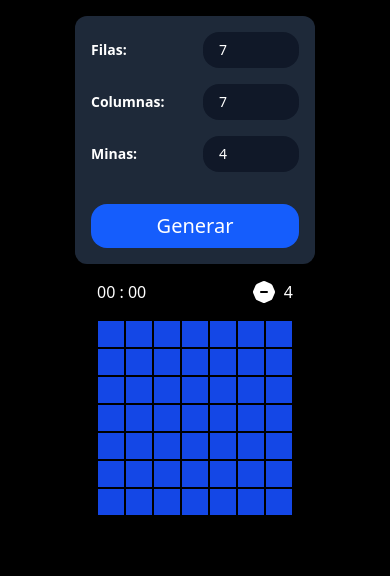
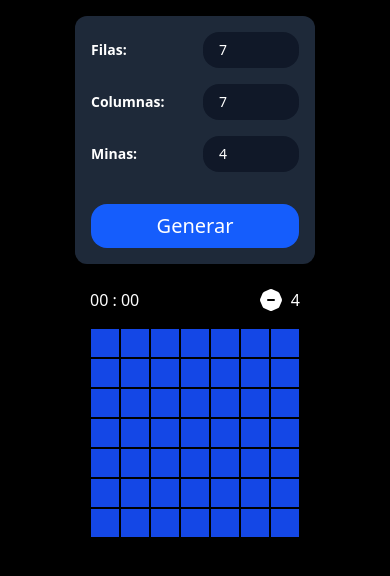
Before and after one commit to NicolashhOcampo/Minesweeper, an Angular app: page / in a window 390 px wide. Shown: the top 576 px of the page. Built offline with nearby package versions, Linux system fonts and the light colour scheme.

Commit message:
fix: Adjust layout and styling for better responsiveness and consistency

```diff
--- a/src/app/app.html
+++ b/src/app/app.html
@@ -1,4 +1,4 @@
-<main class="w-full py-4 max-w-2xl m-auto flex flex-col gap-4 items-center">
+<main class="w-full py-4 m-auto flex flex-col gap-4 items-center">
   <app-create-board (outputForm)="onCreateBoard($event)"/>
-  <app-board [boardId]="createBoard().id" [rows]="createBoard().rows" [cols]="createBoard().cols" [mines]="createBoard().mines"/>
+  <app-board class="max-w-dvw p-2" [boardId]="createBoard().id" [rows]="createBoard().rows" [cols]="createBoard().cols" [mines]="createBoard().mines"/>
 </main>
--- a/src/app/board/board.html
+++ b/src/app/board/board.html
@@ -1,17 +1,18 @@
-<div>
 <div class="flex justify-between items-center mb-4">
 
   <p>{{formattedTime()}}</p>
   <p class="flex items-center gap-2"><app-mine-icon /> {{board().mines - board().flags }}</p>
 </div>
-  <div class="grid w-fit h-fit" [style.gridTemplateColumns]="'repeat(' + board().col + ', 1fr)'"
-    [style.gridTemplateRows]="'repeat(' + board().row + ', 1fr)'">
+<div class="overflow-auto m-auto mb-2">
+  <div class="grid" [style.gridTemplateColumns]="'repeat(' + board().col + ', 30px)'"
+    [style.gridTemplateRows]="'repeat(' + board().row + ', 30px)'">
     @for (square of board().squares; track $index) {
     <app-square [square]="square" (onClickSquare)="handleChangeSquare($index, $event)" />
     }
   </div>
+</div>
 <dialog #dialogRef [open]="board().gameStatus === 'lost' || board().gameStatus === 'won'" class="absolute top-0">
-    <div class="absolute top-0 w-dvw h-dvh bg-black/50 flex items-center justify-center">
+  <div class="fixed top-0 w-dvw h-dvh bg-black/50 flex items-center justify-center">
     <div class="bg-gray-800 w-60 h-50 text-white p-4 rounded-xl flex flex-col items-center">
       <form method="dialog" class="w-full flex justify-end">
         <button class="size-7 -mt-2 -mr-2 rounded-full cursor-pointer hover:bg-gray-200 hover:text-black"
@@ -24,4 +25,3 @@
     </div>
   </div>
 </dialog>
-</div>
--- a/src/app/square/square.html
+++ b/src/app/square/square.html
@@ -1,5 +1,5 @@
 <div (click)="onClick($event)" (contextmenu)="onRightClick($event)" [ngClass]="{
-    'border border-black relative flex items-center justify-center size-7 text-xl font-bold bg-blue-700': true,
+    'border border-black relative flex items-center justify-center w-full h-full text-xl font-bold bg-blue-700': true,
     'bg-red-700': square().isMine && square().isActive,
     'bg-gray-700 after:size-7 after:absolute after:bg-blue-700 after:animate-scale after:top-0': square().isActive && !square().isMine,
     'bg-gray-500 text-black': square().isFlag
--- a/src/index.html
+++ b/src/index.html
@@ -8,6 +8,6 @@
   <link rel="icon" type="image/svg+xml" href="./assets/mine.svg">
 </head>
 <body>
-  <app-root></app-root>
+  <app-root class="h-dvh w-dvw"></app-root>
 </body>
 </html>
--- a/src/styles.css
+++ b/src/styles.css
@@ -1,7 +1,7 @@
 @import "tailwindcss";
 
 body {
-    height: 100dvh;
+    min-height: 100dvh;
     background-color: #000;
     color: #fff;
 }
```
Lines whose indentation alone changed are shown as unchanged.
